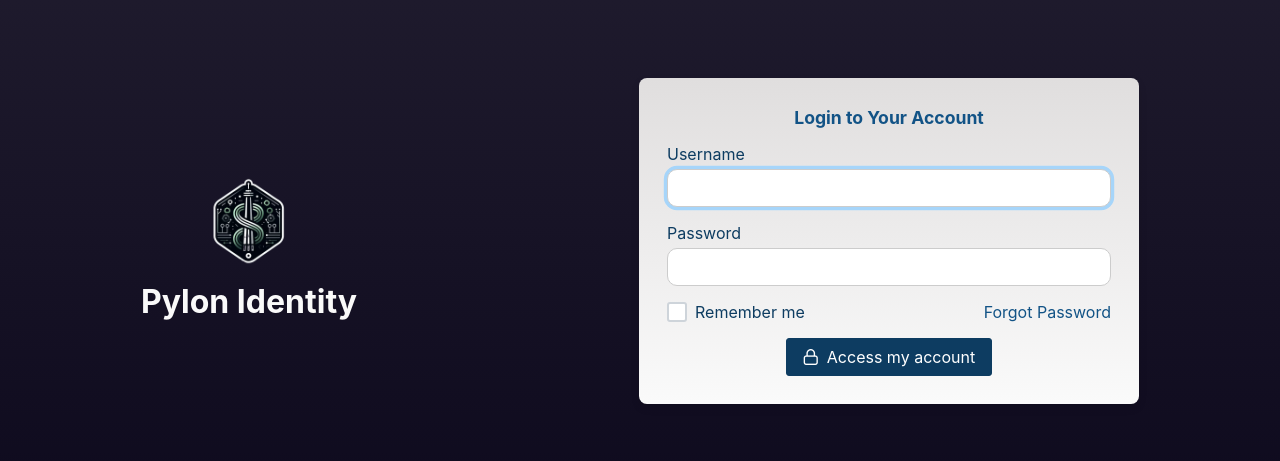
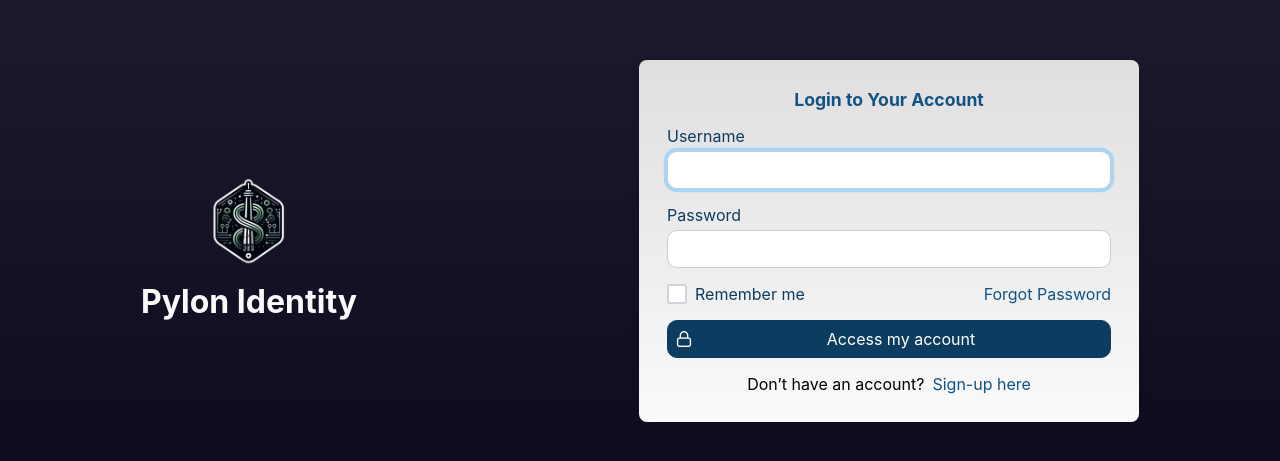
Before and after one commit to marcorsouza/pylon_identity_frontend, a Next.js app: page /auth/login in a window 1280 px wide. Shown: the part 159-620 px from the top of the page. Built offline with nearby package versions, Linux system fonts and the light colour scheme.

Commit message:
adicionado o link sign-up

```diff
--- a/pages/auth/login.tsx
+++ b/pages/auth/login.tsx
@@ -85,6 +85,11 @@ export default function Login() {
           <div className="login-buttons">
             <Button label="Access my account" icon="pi pi-lock" />
           </div>
+
+          <div className="login-links">
+              Don’t have an account?
+              <Link href="/auth/register">Sign-up here</Link>
+            </div>
         </form>
       </div>
     </div>
--- a/styles/login.css
+++ b/styles/login.css
@@ -103,11 +103,26 @@
 .login-form .login-buttons button.p-button {
   background-color: var(--blue-900, #0d3c61) !important;
   border-color: var(--blue-900, #0d3c61) !important;
+  width: 100%;
+  padding: 8px;
+  border-radius: 10px;
 }
 
 .login-form .login-buttons button.p-button:hover {
   background-color: #09507a !important;
   border-color: #09507a !important;
+}
+
+.login-links {
+  display: flex;
+  justify-content: center;
+  padding: 0.5em;
+}
+
+.login-links a {
+  color: var(--blue-800) !important;
+  text-decoration: none;
+  margin-left: 0.5em;
 }
 
 /* Media Queries para responsividade */
```
